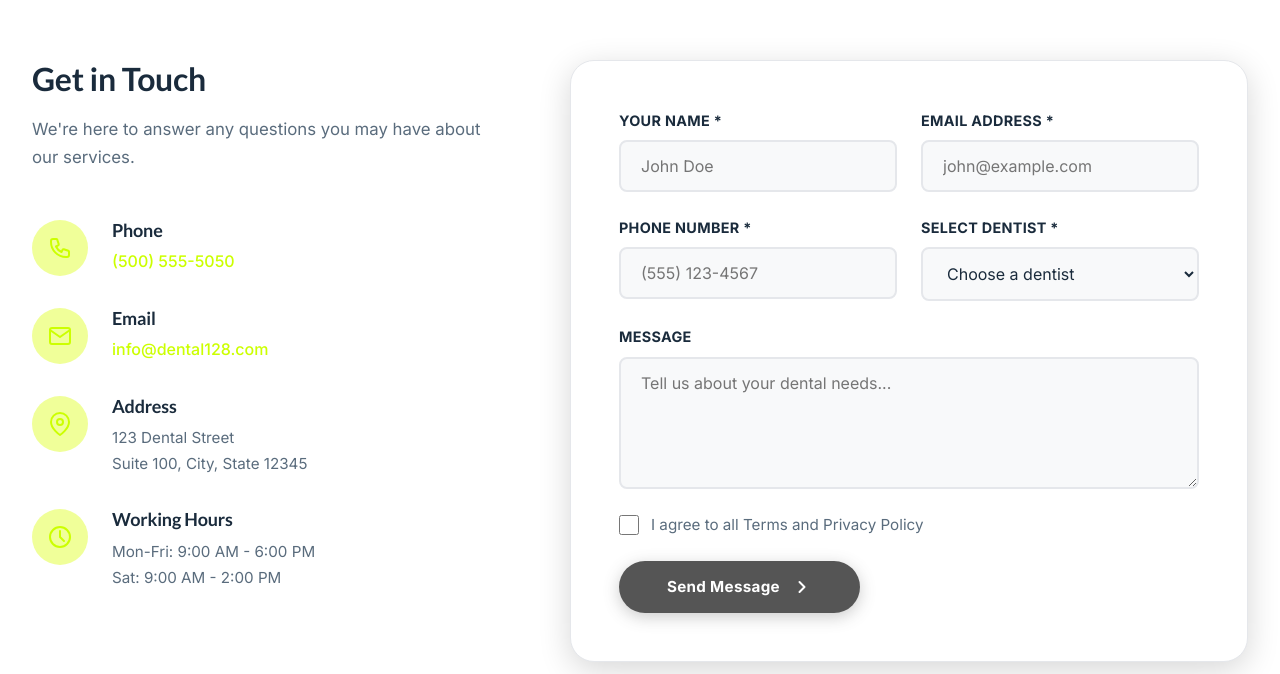
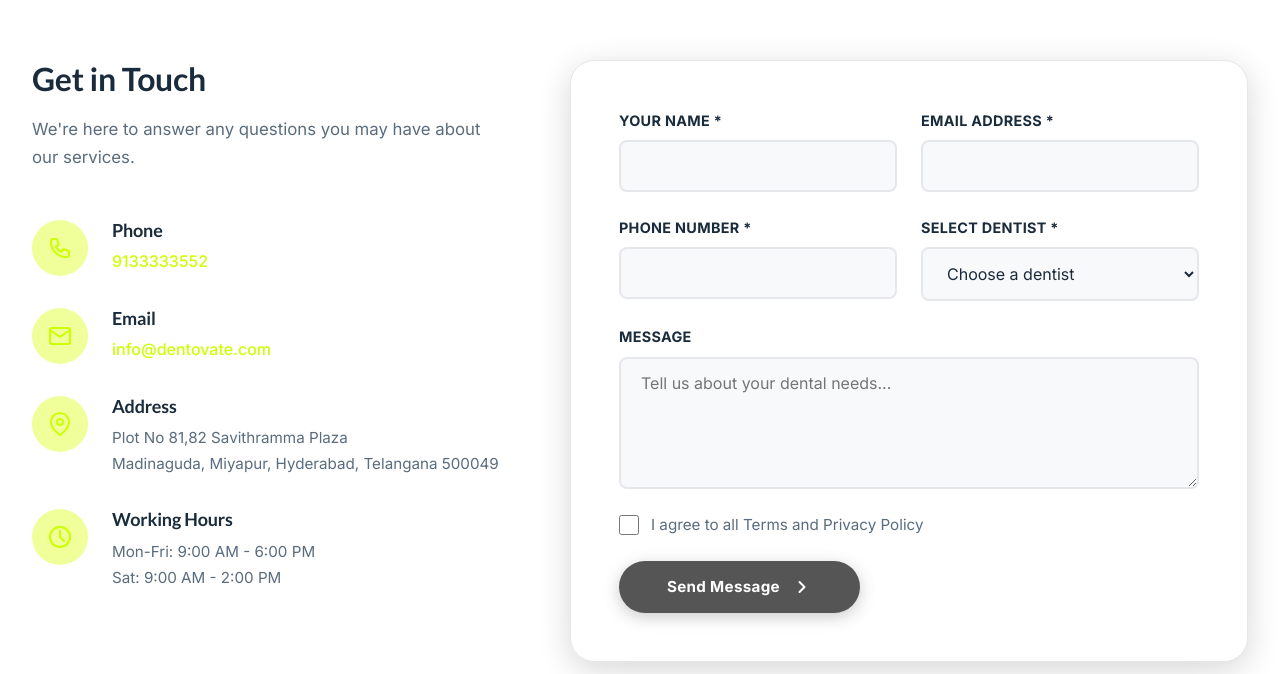
Before and after one commit to sivakumar-ops/dental-website, a React (Vite) app: page /contact-us in a window 1280 px wide. Shown: the part 702-1376 px from the top of the page. Built offline with nearby package versions, Linux system fonts and the light colour scheme; the HTML template or start-up script is replaced by a standard one.

Commit message:
cosmetic changes

```diff
--- a/src/components/sections/BookAppointment.jsx
+++ b/src/components/sections/BookAppointment.jsx
@@ -79,7 +79,7 @@ const BookAppointment = () => {
                     onChange={handleChange}
                     className={styles.input}
                     required
-                    placeholder="John Doe"
+                    placeholder=""
                   />
                 </div>
 
@@ -95,7 +95,7 @@ const BookAppointment = () => {
                     onChange={handleChange}
                     className={styles.input}
                     required
-                    placeholder="john@example.com"
+                    placeholder=""
                   />
                 </div>
               </div>
@@ -113,7 +113,7 @@ const BookAppointment = () => {
                     onChange={handleChange}
                     className={styles.input}
                     required
-                    placeholder="(555) 123-4567"
+                    placeholder=""
                   />
                 </div>
 
--- a/src/components/sections/Hero.jsx
+++ b/src/components/sections/Hero.jsx
@@ -86,13 +86,13 @@ const Hero = () => {
             </div>
 
             {/* Testimonial Card */}
-            <motion.div
+            {/* <motion.div
               className={styles.testimonialCard}
               initial={{ opacity: 0, y: 20 }}
               animate={{ opacity: 1, y: 0 }}
               transition={{ duration: 0.8, delay: 0.6 }}
             >
-              <p className={styles.testimonialText}>
+              {/* <p className={styles.testimonialText}>
                 "I have been a patient at Dental for several years, and I can confidently say
                 that it is the best dental clinic I have ever visited."
               </p>
@@ -107,7 +107,7 @@ const Hero = () => {
                   <span>(5.0) 10k+ ratings on google</span>
                 </div>
               </div>
-            </motion.div>
+            </motion.div> */}
           </motion.div>
         </div>
       </div>
--- a/src/pages/Contact.jsx
+++ b/src/pages/Contact.jsx
@@ -7,7 +7,7 @@ const Contact = () => {
     document.title = 'Contact Us - Dental 128';
     const metaDescription = document.querySelector('meta[name="description"]');
     if (metaDescription) {
-      metaDescription.setAttribute('content', 'Get in touch with Dental 128. Book your consultation today and experience award-winning dental care.');
+      metaDescription.setAttribute('content', 'Get in touch with Dentovate. Book your consultation today and experience award-winning dental care.');
     }
   }, []);
 
@@ -92,7 +92,7 @@ const Contact = () => {
                   </div>
                   <div>
                     <h3>Phone</h3>
-                    <a href="tel:5005555050">(500) 555-5050</a>
+                    <a href="tel:5005555050">9133333552</a>
                   </div>
                 </div>
 
@@ -105,7 +105,7 @@ const Contact = () => {
                   </div>
                   <div>
                     <h3>Email</h3>
-                    <a href="mailto:info@dental128.com">info@dental128.com</a>
+                    <a href="mailto:info@dentovate.com">info@dentovate.com</a>
                   </div>
                 </div>
 
@@ -118,7 +118,7 @@ const Contact = () => {
                   </div>
                   <div>
                     <h3>Address</h3>
-                    <p>123 Dental Street<br />Suite 100, City, State 12345</p>
+                    <p>Plot No 81,82 Savithramma Plaza<br />Madinaguda, Miyapur, Hyderabad, Telangana 500049</p>
                   </div>
                 </div>
 
@@ -155,7 +155,7 @@ const Contact = () => {
                       value={formData.name}
                       onChange={handleChange}
                       required
-                      placeholder="John Doe"
+                      placeholder=""
                     />
                   </div>
 
@@ -168,7 +168,7 @@ const Contact = () => {
                       value={formData.email}
                       onChange={handleChange}
                       required
-                      placeholder="john@example.com"
+                      placeholder=""
                     />
                   </div>
                 </div>
@@ -183,7 +183,7 @@ const Contact = () => {
                       value={formData.phone}
                       onChange={handleChange}
                       required
-                      placeholder="(555) 123-4567"
+                      placeholder=""
                     />
                   </div>
 
```
